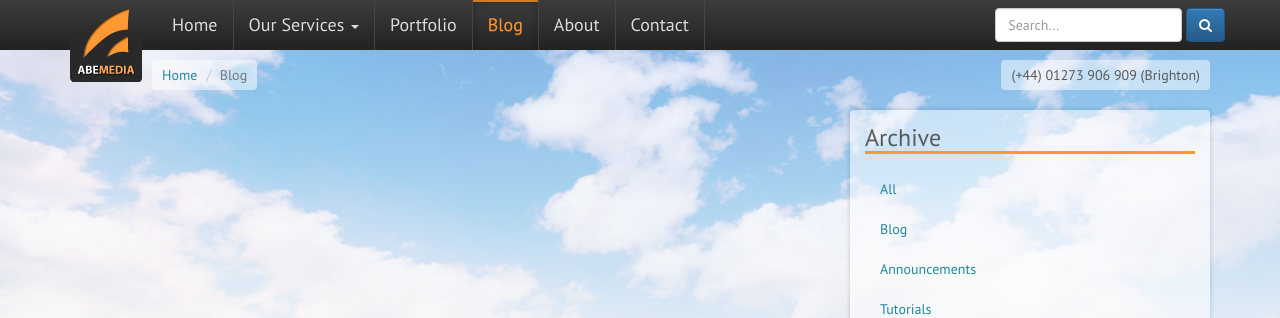
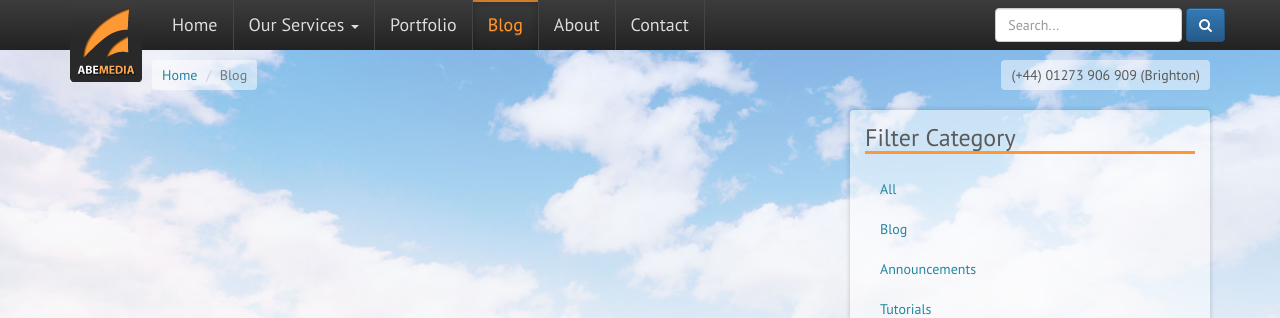
Before and after one commit to abemedia/abemedia.github.io, a Jekyll site: the page built from blog/index.html, in a window 1280 px wide. Shown: the top 318 px of the page. Built offline with Jekyll 4.4.1, drawn with Linux system fonts in a browser that asks for light colours; nearby versions of some CDN libraries; comment, search, counter and statistics services are not loaded.

Commit message:
Update side-blog.html

```diff
--- a/_includes/side-blog.html
+++ b/_includes/side-blog.html
@@ -1,5 +1,5 @@
         <div class="box">
-          <h3>Archive</h3>
+          <h3>Filter Category</h3>
           <ul class="nav nav-list">
             <li{% if page.slug == 'blog' %} class="active"{% endif %}><a href="{{ site.url }}/blog">All</a></li>
             {% for item in site.categories %}
```
